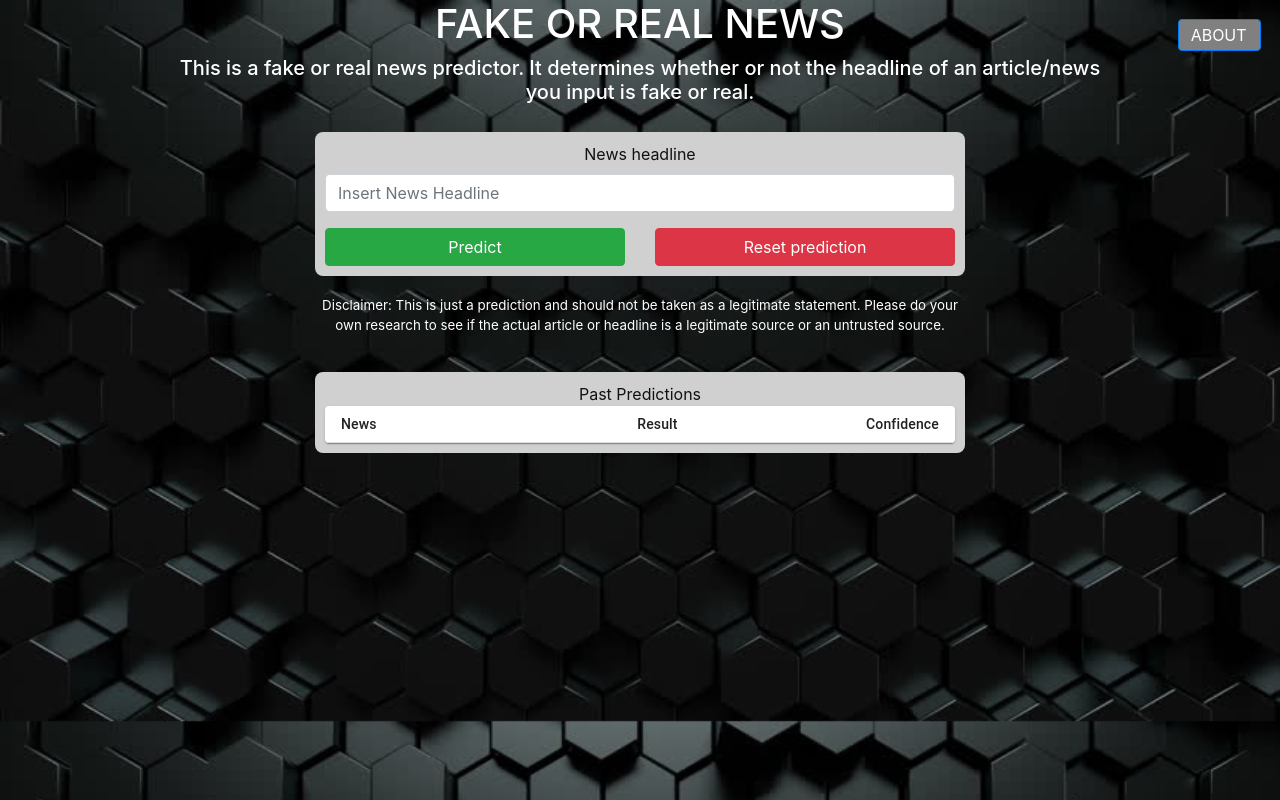
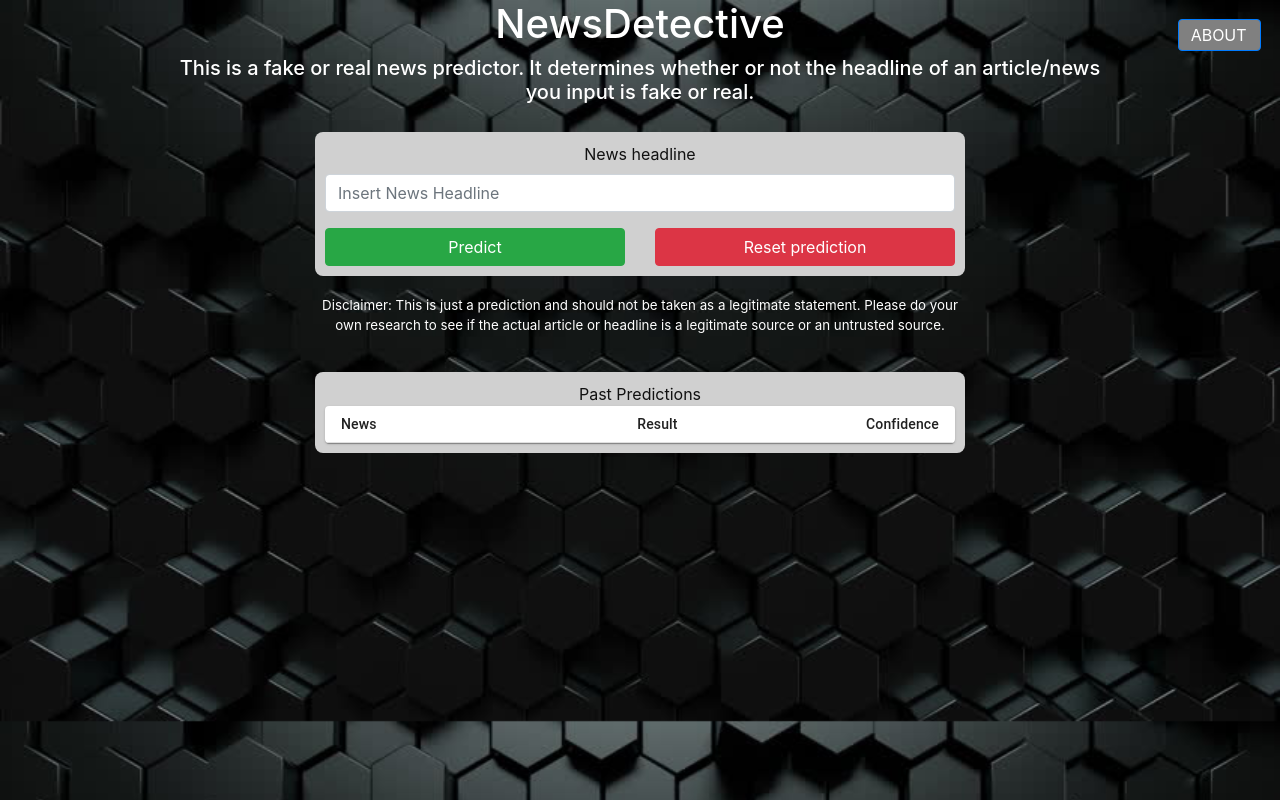
Before and after one commit to ellis-chang/Fake-News-Headline-Detector, a React (Create React App) app in the folder frontendv3/: page / in a window 1280 px wide. Built offline with nearby package versions, Linux system fonts and the light colour scheme.

Commit message:
changed title

```diff
--- a/frontendv3/src/App.js
+++ b/frontendv3/src/App.js
@@ -110,7 +110,7 @@ export default function App() {
           recommendations and more information about why our model predicted what it did.
         </p>
       </div>
-      <h1 style={{color: '#ffffff'}}>FAKE OR REAL NEWS</h1>
+      <h1 style={{color: '#ffffff'}}>NewsDetective</h1>
       <h5 id="functionality" style={{color: '#ffffff'}}>
         This is a fake or real news predictor. It determines whether or not the headline of an article/news you input is fake or real.
       </h5>
```
